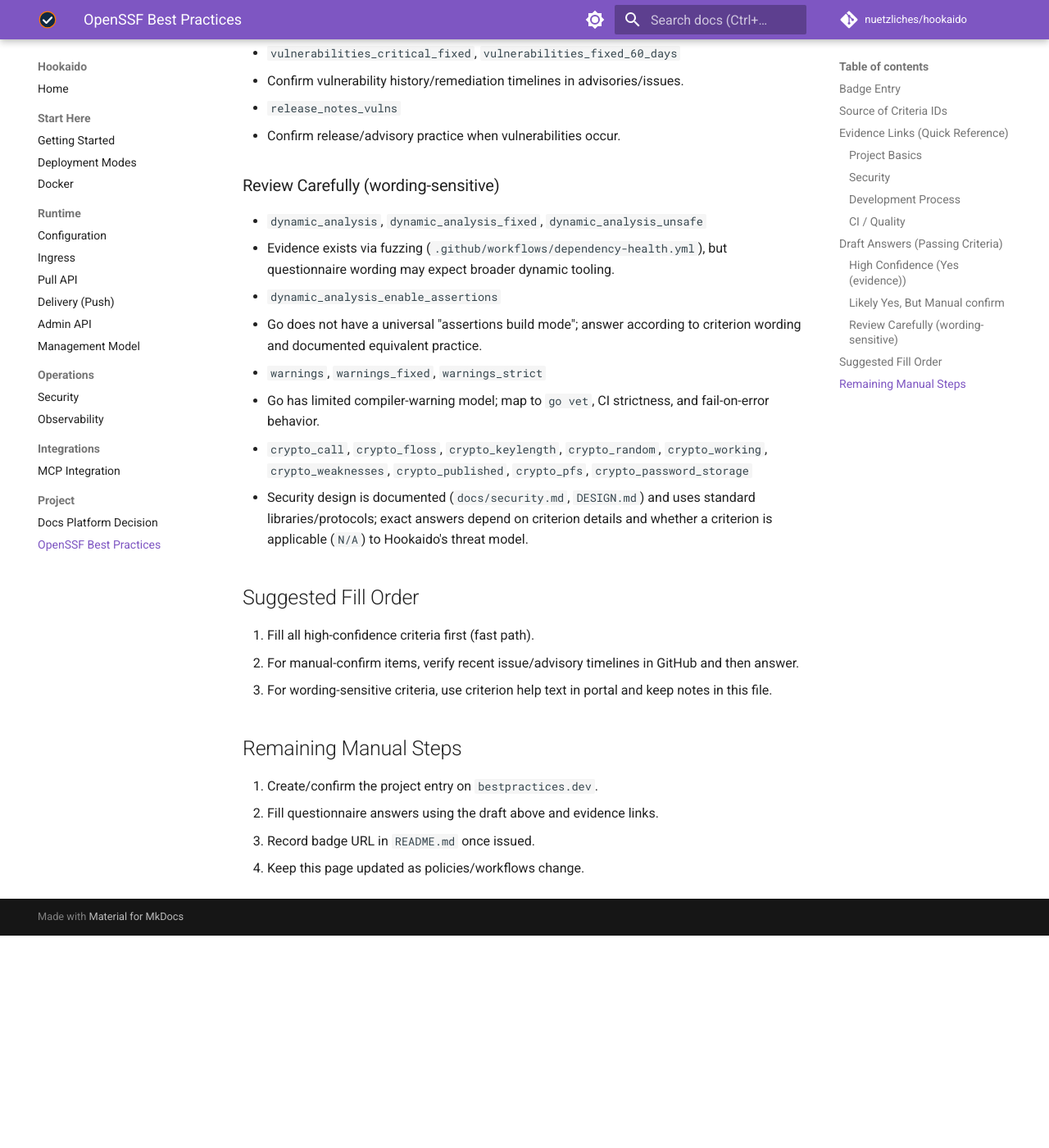
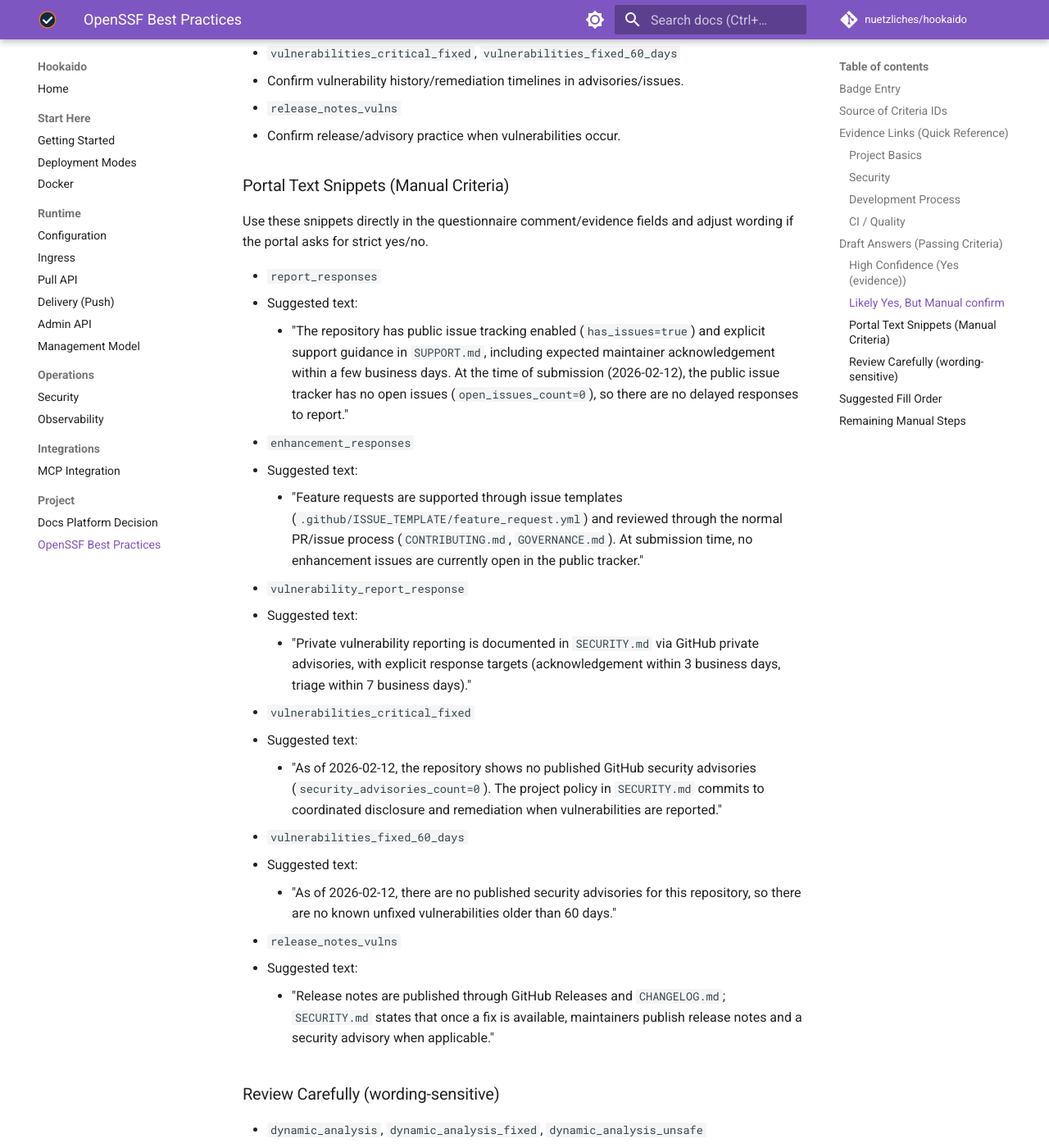
Before and after one commit to nuetzliches/hookaido, an MkDocs documentation site: the page built from docs/ossf-best-practices.md, in a window 1280 px wide and 1400 px high, scrolled down 3754 px. Shown: the whole window at 82% size. Built offline with MkDocs 1.6.1 and Material for MkDocs 9.7.7, drawn with Linux system fonts in a browser that asks for light colours; comment, search, counter and statistics services are not loaded; before the commit the page ends 4895 px from its top, so only the background shows below that.

Commit message:
docs: add portal-ready manual OSSF criteria snippets

```diff
--- a/docs/ossf-best-practices.md
+++ b/docs/ossf-best-practices.md
@@ -102,6 +102,29 @@ Legend:
 - `release_notes_vulns`
   - Confirm release/advisory practice when vulnerabilities occur.
 
+### Portal Text Snippets (Manual Criteria)
+
+Use these snippets directly in the questionnaire comment/evidence fields and adjust wording if the portal asks for strict yes/no.
+
+- `report_responses`
+  - Suggested text:
+    - "The repository has public issue tracking enabled (`has_issues=true`) and explicit support guidance in `SUPPORT.md`, including expected maintainer acknowledgement within a few business days. At the time of submission (2026-02-12), the public issue tracker has no open issues (`open_issues_count=0`), so there are no delayed responses to report."
+- `enhancement_responses`
+  - Suggested text:
+    - "Feature requests are supported through issue templates (`.github/ISSUE_TEMPLATE/feature_request.yml`) and reviewed through the normal PR/issue process (`CONTRIBUTING.md`, `GOVERNANCE.md`). At submission time, no enhancement issues are currently open in the public tracker."
+- `vulnerability_report_response`
+  - Suggested text:
+    - "Private vulnerability reporting is documented in `SECURITY.md` via GitHub private advisories, with explicit response targets (acknowledgement within 3 business days, triage within 7 business days)."
+- `vulnerabilities_critical_fixed`
+  - Suggested text:
+    - "As of 2026-02-12, the repository shows no published GitHub security advisories (`security_advisories_count=0`). The project policy in `SECURITY.md` commits to coordinated disclosure and remediation when vulnerabilities are reported."
+- `vulnerabilities_fixed_60_days`
+  - Suggested text:
+    - "As of 2026-02-12, there are no published security advisories for this repository, so there are no known unfixed vulnerabilities older than 60 days."
+- `release_notes_vulns`
+  - Suggested text:
+    - "Release notes are published through GitHub Releases and `CHANGELOG.md`; `SECURITY.md` states that once a fix is available, maintainers publish release notes and a security advisory when applicable."
+
 ### Review Carefully (wording-sensitive)
 
 - `dynamic_analysis`, `dynamic_analysis_fixed`, `dynamic_analysis_unsafe`
```
